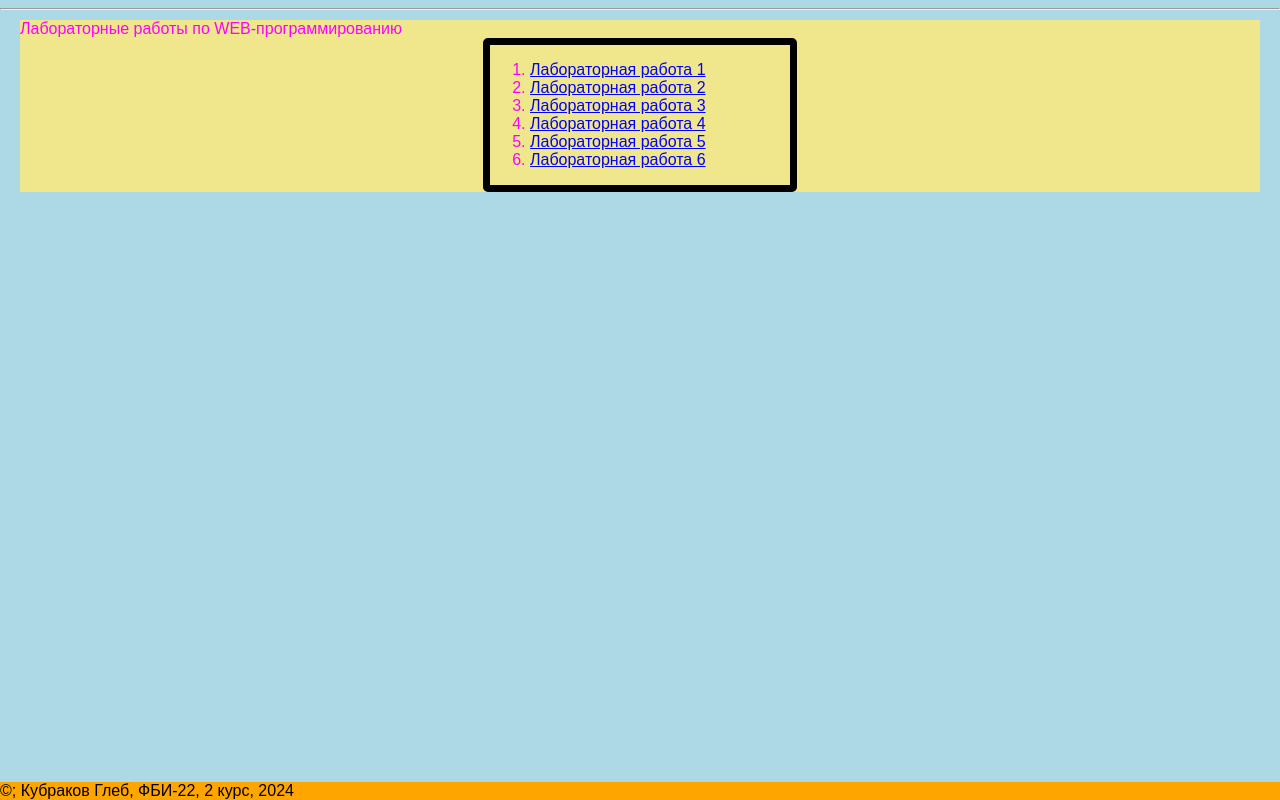
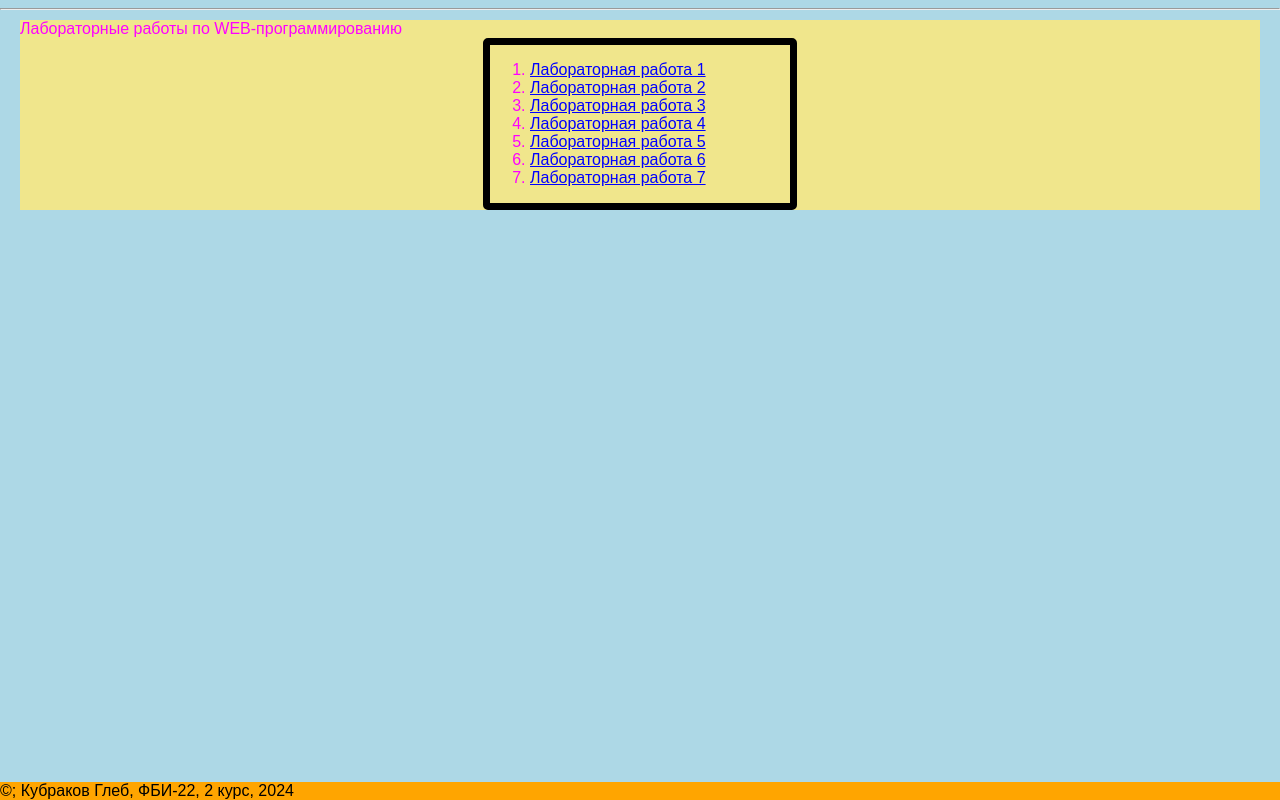
Before and after one commit to neezynie/laba, a plain HTML site: page index.html in a window 1280 px wide. Drawn offline with Linux system fonts and the light colour scheme.

Commit message:
Добавление 7 в index

```diff
--- a/index.html
+++ b/index.html
@@ -38,6 +38,9 @@
                 <li>
                     <a href="lab6/lab6.html">Лабораторная работа 6</a>
                 </li>
+                <li>
+                    <a href="lab7/lab7.html">Лабораторная работа 7</a>
+                </li>
             </ol>
         </div>
     </main>
```
Also changed, not shown: lab7/lab7.html (added).
